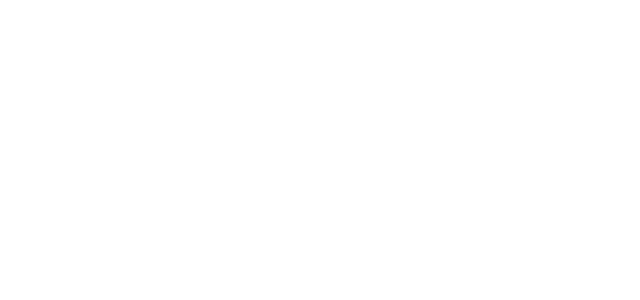
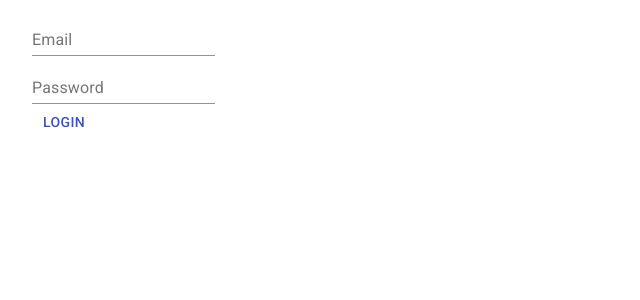
Before and after one commit to mohamednajiub/authentication, a React (Create React App) app: page / in a window 1280 px wide. Shown: the top 300 px of the page, without its empty margins (0-640 px from the left). Built offline with nearby package versions, Linux system fonts and the light colour scheme.

Commit message:
add login and use it app component

```diff
--- a/src/App.tsx
+++ b/src/App.tsx
@@ -1,9 +1,10 @@
 import React from 'react';
+import Login from './components/Login';
 
 function App() {
 	return (
 		<div className='App'>
-			<header className='App-header'></header>
+			<Login />
 		</div>
 	);
 }
--- /dev/null
+++ b/src/components/Login.tsx
@@ -0,0 +1,84 @@
+import React from 'react';
+import { Container, Button } from '@material-ui/core';
+import { Formik, Form } from 'formik';
+
+import * as Yup from 'yup';
+import InputField from './InputField/InputField';
+
+import Axios from '../utils/Axios';
+
+const Login: React.FC = () => {
+	const on_submit = (email: string, password: string, setSubmitting) => {
+		const loginData = {
+			email: email,
+			password: password,
+		};
+		Axios.post('/login', loginData)
+			.then((response) => {
+				console.log(response);
+				setSubmitting(false);
+			})
+			.catch((error) => {
+				console.log(error);
+			});
+	};
+
+	const validation_schema = Yup.object().shape({
+		login_email: Yup.string()
+			.trim()
+			.required('No Email Provided')
+			.email("It doesn't seems an valid Email"),
+		login_password: Yup.string()
+			.trim()
+			.required('No Password Provided')
+			.min(8, 'Password is too short it must be at least 8 characters or longer')
+			.matches(
+				/(?=.*\d)(?=.*[a-z])(?=.*[A-Z])(?=.*[\W]).{8,20}/,
+				'Your password must have numbers, capital letters, small letters and special characters '
+			),
+	});
+
+	const initial_values = {
+		login_email: '',
+		login_password: '',
+	};
+	// onSubmit={(values) => on_submit(values.login_email, values.login_password)}
+	// onSubmit={on_submit}
+	return (
+		<Container>
+			<Formik
+				initialValues={initial_values}
+				validationSchema={validation_schema}
+				onSubmit={(values, { setSubmitting }) =>
+					on_submit(values.login_email, values.login_password, setSubmitting)
+				}
+			>
+				{({ values, handleChange, handleBlur, isSubmitting, isValid }) => (
+					<Form method='POST'>
+						<InputField
+							type='email'
+							name='login_email'
+							value={values.login_email}
+							onChange={handleChange}
+							onBlur={handleBlur}
+							label='Email'
+						/>
+						<InputField
+							type='password'
+							name='login_password'
+							value={values.login_password}
+							onChange={handleChange}
+							onBlur={handleBlur}
+							label='Password'
+						/>
+						<Button color='primary' type='submit' disabled={!isValid || isSubmitting}>
+							login
+						</Button>
+					</Form>
+				)}
+			</Formik>
+		</Container>
+	);
+};
+
+export default Login;
```
Also changed, not shown: tsconfig.json (+4 -9 lines).
